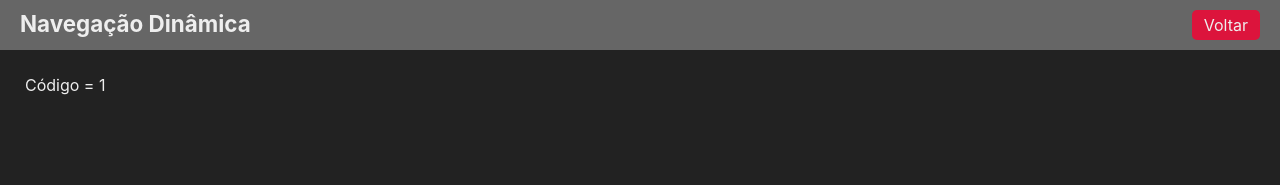
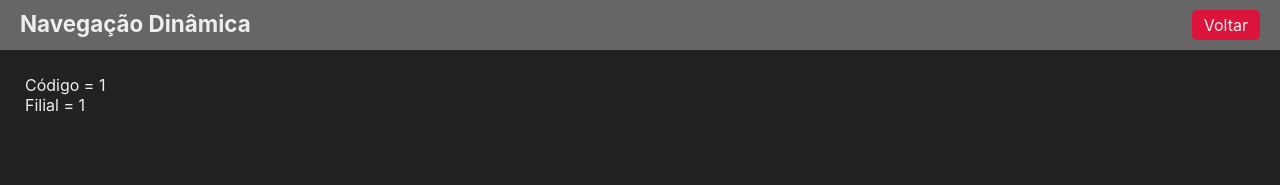
Before and after one commit to KDashMax/aulao_nextjs, a Next.js app: page /cliente/1/1 in a window 1280 px wide. Shown: the top 185 px of the page. Built offline with nearby package versions, Linux system fonts and the light colour scheme.

Commit message:
UPDATED 005 task DONE

```diff
--- a/src/pages/cliente/[filial]/[codigo].jsx
+++ b/src/pages/cliente/[filial]/[codigo].jsx
@@ -6,7 +6,8 @@ export default function ClienteProCodigo() {
 
     return (
         <Layout titulo="Navegação Dinâmica">
-            <span>Código = {router.query.codigo}</span>
+            <div>Código = {router.query.codigo}</div>
+            <div>Filial = {router.query.filial}</div>
         </Layout>
     )
 }
```
